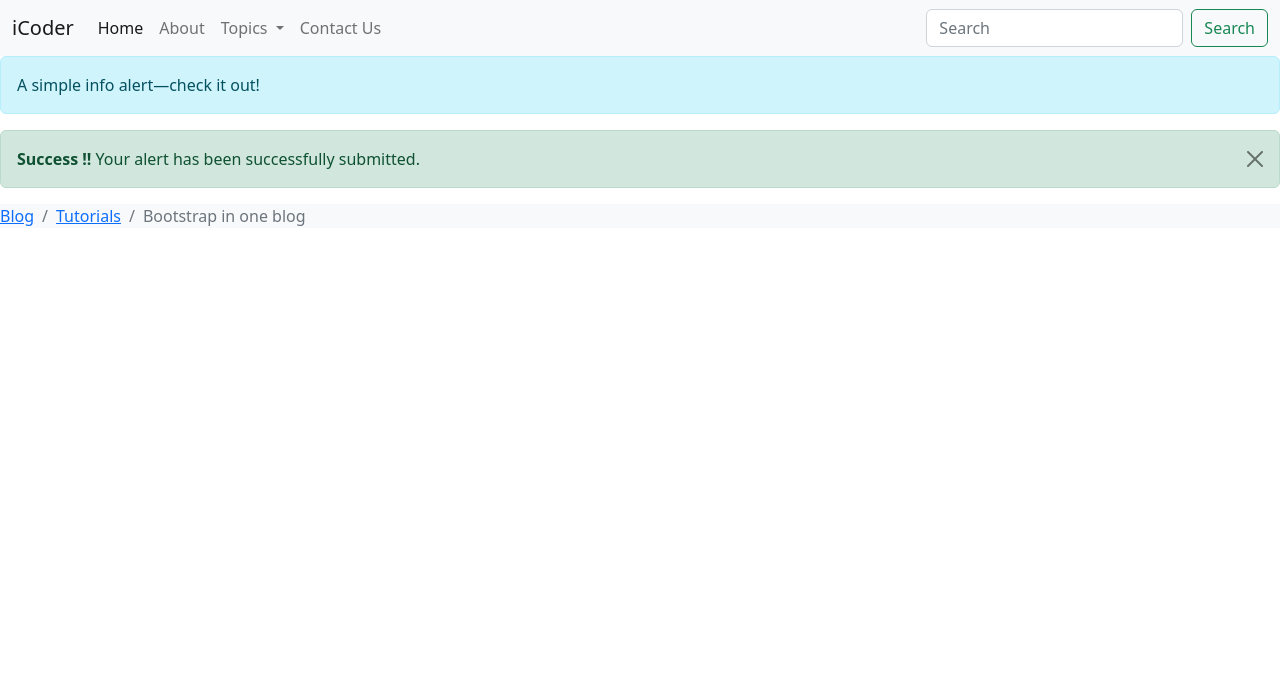
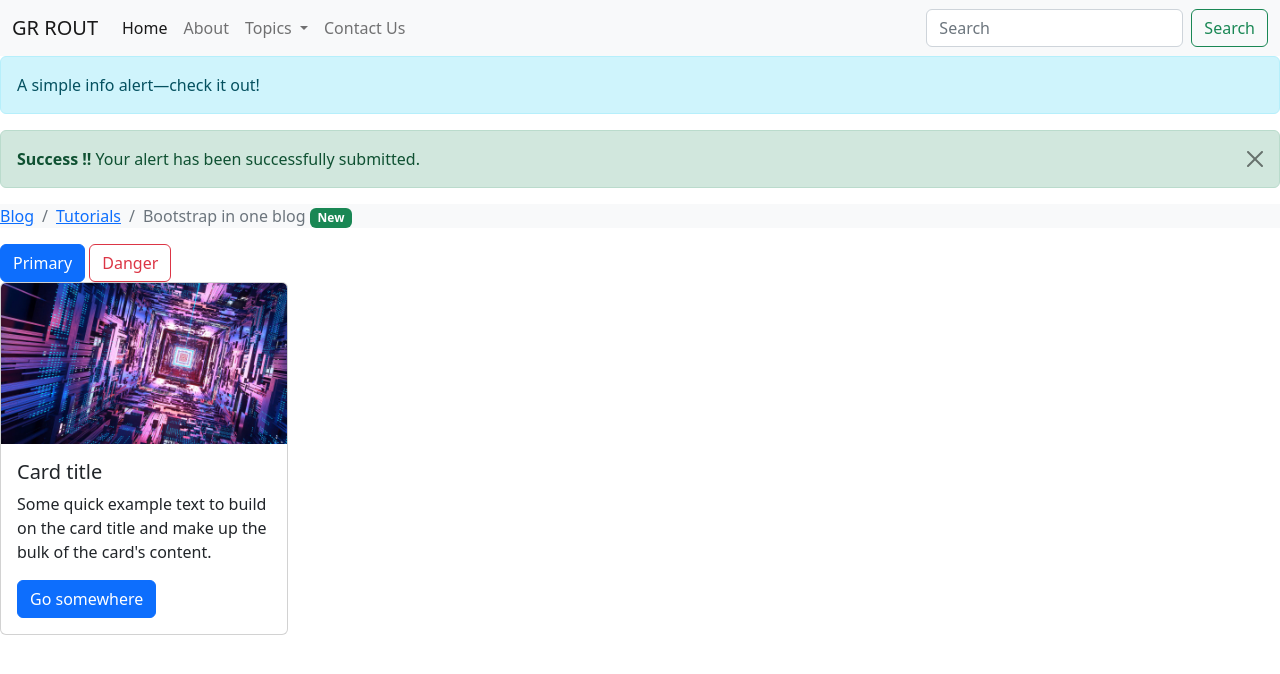
Before and after one commit to rgyana/Bootstrap-website, a plain HTML site: page index.html in a window 1280 px wide. Drawn offline with nearby package versions, Linux system fonts and the light colour scheme.

Commit message:
inputs and cards added

```diff
--- a/index.html
+++ b/index.html
@@ -14,7 +14,7 @@
     <!-- navigation bar starts -->
     <nav class="navbar navbar-expand-lg bg-light">
         <div class="container-fluid">
-            <a class="navbar-brand" href="#">iCoder</a>
+            <a class="navbar-brand" href="#">GR ROUT</a>
             <button class="navbar-toggler" type="button" data-bs-toggle="collapse"
                 data-bs-target="#navbarSupportedContent" aria-controls="navbarSupportedContent" aria-expanded="false"
                 aria-label="Toggle navigation">
@@ -76,16 +76,34 @@
     <!-- breadcrumb starts -->
     <nav aria-label="breadcrumb" class="bg-light">
         <ol class="breadcrumb">
-          <li class="breadcrumb-item"><a href="#">Blog</a></li>
-          <li class="breadcrumb-item"><a href="#">Tutorials</a></li>
-          <li class="breadcrumb-item active" aria-current="page">Bootstrap in one blog</li>
+            <li class="breadcrumb-item"><a href="#">Blog</a></li>
+            <li class="breadcrumb-item"><a href="#">Tutorials</a></li>
+            <li class="breadcrumb-item active" aria-current="page">Bootstrap in one blog <span
+                    class="badge text-bg-success">New</span></li>
         </ol>
     </nav>
     <!-- breadcrumb ends -->
 
+    <button type="button" class="btn btn-primary">Primary</button>
+    <button type="button" class="btn btn-outline-danger">Danger</button>
+
+    <!-- cards strats -->
+    <div class="card" style="width: 18rem;">
+        <img src="images/technology.jpeg" class="card-img-top" alt="...">
+        <div class="card-body">
+            <h5 class="card-title">Card title</h5>
+            <p class="card-text">Some quick example text to build on the card title and make up the bulk of the card's
+                content.</p>
+            <a href="#" class="btn btn-primary">Go somewhere</a>
+        </div>
+    </div>
+    <!-- cards ends -->
+
+    <!-- optional javascript starts -->
     <script src="https://cdn.jsdelivr.net/npm/bootstrap@5.2.3/dist/js/bootstrap.bundle.min.js"
-        integrity="sha384-kenU1KFdBIe4zVF0s0G1M5b4hcpxyD9F7jL+jjXkk+Q2h455rYXK/7HAuoJl+0I4"
-        crossorigin="anonymous"></script>
+        integrity="sha384-kenU1KFdBIe4zVF0s0G1M5b4hcpxyD9F7jL+jjXkk+Q2h455rYXK/7HAuoJl+0I4" crossorigin="anonymous">
+        </script>
+    <!-- optional javascript ends -->
 </body>
 
 </html>
```
Also changed, not shown: images/technology.jpeg (added).
